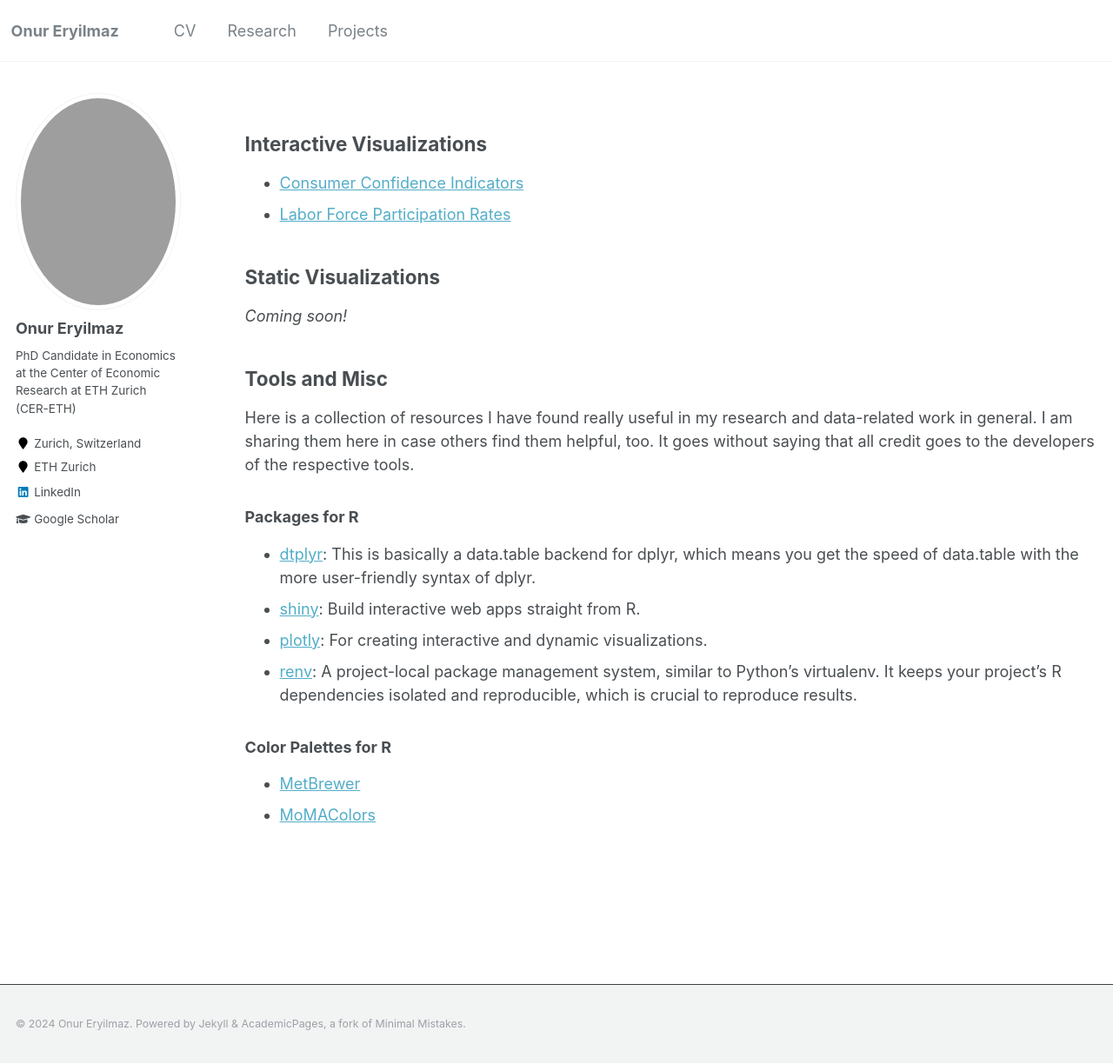
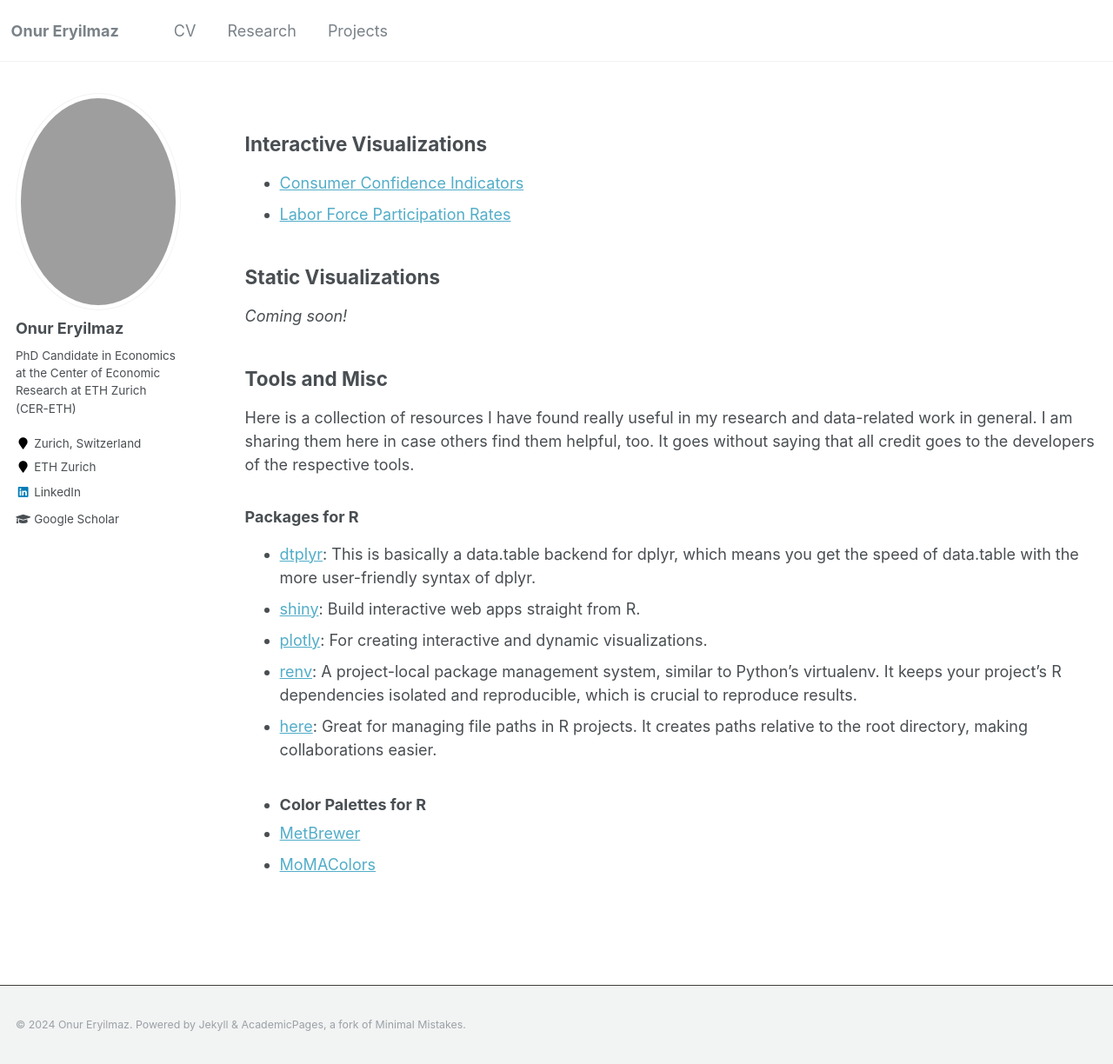
Before and after one commit to oeryilmaz/oeryilmaz.github.io, a Jekyll site: the page built from _pages/projects.md, in a window 1280 px wide and 1224 px high. Shown: the whole window at 87% size. Built offline with Jekyll 4.4.1, drawn with Linux system fonts in a browser that asks for light colours.

Commit message:
Update projects.md

```diff
--- a/_pages/projects.md
+++ b/_pages/projects.md
@@ -23,7 +23,8 @@ Here is a collection of resources I have found really useful in my research and
 - [shiny](https://shiny.rstudio.com/): Build interactive web apps straight from R.
 - [plotly](https://plotly.com/r/): For creating interactive and dynamic visualizations.
 - [renv](https://rstudio.github.io/renv/): A project-local package management system, similar to Python's virtualenv. It keeps your project's R dependencies isolated and reproducible, which is crucial to reproduce results.
-
+- [here](https://here.r-lib.org/): Great for managing file paths in R projects. It creates paths relative to the root directory, making collaborations easier.
+-
 ### Color Palettes for R
 - [MetBrewer](https://github.com/BlakeRMills/MetBrewer)
 - [MoMAColors](https://github.com/BlakeRMills/MoMAColors)
```
